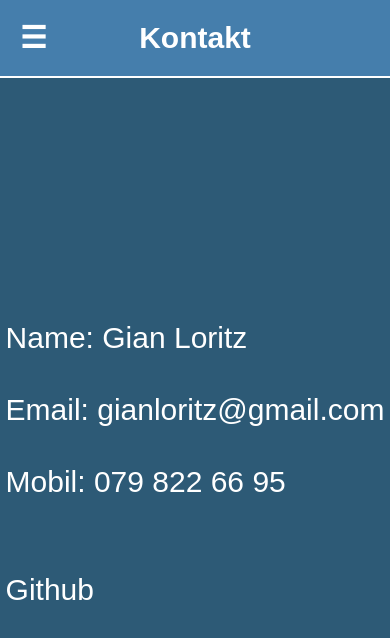
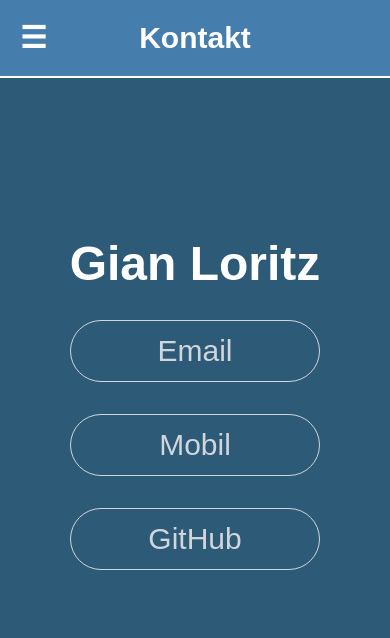
Before and after one commit to Gianimon/portfolio, a Next.js app: page /contact in a window 390 px wide. Shown: the top 638 px of the page. Built offline with nearby package versions, Linux system fonts and the light colour scheme.

Commit message:
made contact responsive

```diff
--- a/src/app/contact/page.js
+++ b/src/app/contact/page.js
@@ -1,7 +1,7 @@
 "use client"
 import Burger from "@/components/burger";
-import Footer from "@/components/footer";
-import {Github, Mail} from "lucide-react";
+import Link from "next/link";
+
 
 export default function Contact() {
 
@@ -21,25 +21,32 @@ export default function Contact() {
                 </nav>
             </header>
 
-            <main className="bg-[#2D5A76] h-screen">
-                <div className={"flex justify-center mt-80 text-3xl"}>
-                    <div>
-                        Name: Gian Loritz
-                        <br></br>
-                        <br></br>
-                        Email: gianloritz@gmail.com
-                        <br></br>
-                        <br></br>
-                        Mobil: 079 822 66 95
-                        <br></br>
-                        <br></br>
-                        <br></br>
-                        <a
-                            href="https://github.com/Gianimon" target="_blank">Github
+            <main className="bg-[#2D5A76] h-screen text-center">
+                <div className="inline-block mt-60 space-y-8">
+                    <div className="text-5xl text-white font-bold">
+                        Gian Loritz
+                    </div>
+
+                    <div
+                        className="border border-gray-300 rounded-4xl p-3 text-3xl text-gray-300 hover:text-white hover:border-white transition-colors">
+                        <Link href="mailto:gianloritz@gmail.com">Email</Link>
+                    </div>
+
+                    <div
+                        className="border border-gray-300 rounded-4xl p-3 text-3xl text-gray-300 hover:text-white hover:border-white transition-colors">
+                        <Link href="tel:+41798226695">Mobil</Link>
+                    </div>
+
+                    <div
+                        className="border border-gray-300 rounded-4xl p-3 text-3xl text-gray-300 hover:text-white hover:border-white transition-colors">
+                        <a href="https://github.com/Gianimon" target="_blank"
+                           rel="noopener noreferrer">
+                            GitHub
                         </a>
                     </div>
                 </div>
             </main>
+
         </div>
     )
 }
```
